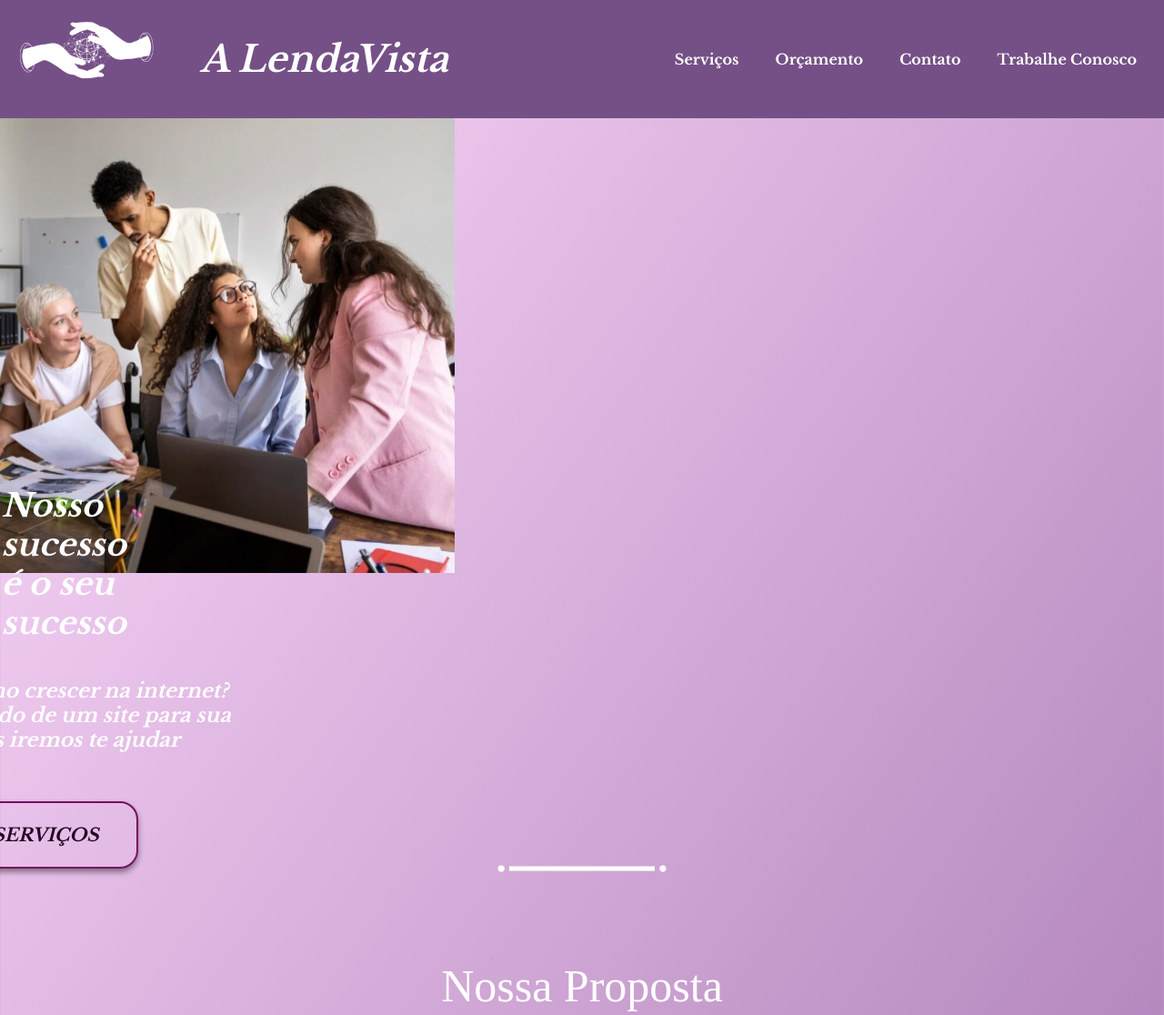
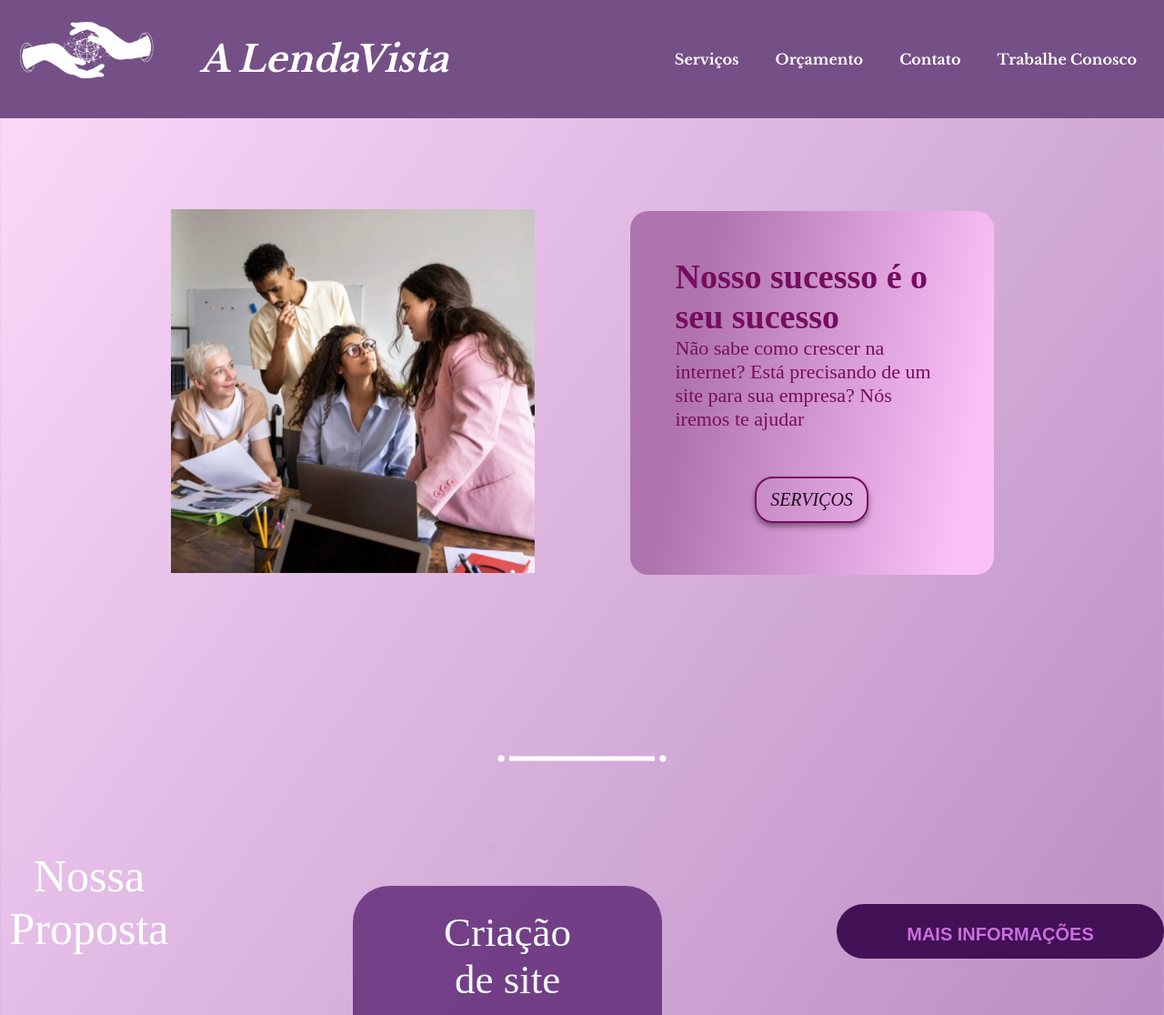
Before and after one commit to victoriafe-sa/Projeto-ALendaVista, a plain HTML site: page estrut/index.html in a window 1280 px wide. Shown: the top 1116 px of the page at 91% size. Drawn offline with Linux system fonts and the light colour scheme; files whose address does not match are found by name.

Commit message:
alteração no CSS do slogan

```diff
--- a/css/style.css
+++ b/css/style.css
@@ -84,101 +84,61 @@ a {
 }
 
 /* Style main/ section*/
-
-.content_slogan {
-    width: 500px;
-    height: 500px;
-    background: linear-gradient(100deg, #AF74AE 20%, #fbbff8 89%);
-    margin-top: 20px; /* Margem simplificada */
-    margin-left: 35%;
-    border-radius: 5%;
-    color: #770d60;
-}
-
-.slogan {
-    display: flex;
-    flex-direction: column;
-    justify-content: center;
-    align-items: center;
-    height: 100%;
-}
-
-.img_anuncio img{
-    width: 500px;
-    height: 500px;
-}
-
-
-#titulo_card{
+.anuncio{
     display: flex;
     justify-content: center;
     align-items: center;
-    font-size: 35px;
-    font-family: 'MinhaFonte';
-    font-style: italic;
-    margin-top: -100px;
-    margin-bottom: 40px;
-    margin-left: 40px;
+    margin: 100px;
 }
-#text_card{
+
+.img_anuncio{
+    margin-right: 50px;
+}
+.img_anuncio img {
+    width: 400px;
+    height: 400px;
+}
+
+.slogan_info{
+    width: 400px;
+    height: 400px;
+    background: linear-gradient(100deg, #AF74AE 20%, #fbbff8 89%);
+    border-radius: 5%;
+    color: #770d60;
+    align-items: center;
+    margin-left: 55px;
+}
+
+.slogan-text{
+    margin: 50px;
+}
+
+.slogan-text h1{
+    font-size: 38px;
+}
+
+.slogan-text p{
+    font-size: 22px;
+}
+
+.button-servico{
     display: flex;
     justify-content: center;
-    font-size: 22px;
-    font-family: 'MinhaFonte';
-    font-style: italic;
-    margin-bottom: 50px;
-}
-.card-tam{
-    margin-left: 40px;
-    height: 50px;
-    width: 450px;
-}
-/*buton*/
-.button-servico{
-    margin-top: 75px;
-    margin-bottom: -100px;
-
 }
 .servico_slogan{
-    display: flex;
-    justify-content: center;
-    align-items: center;
     font-size: 20px;
-    font-family: 'MinhaFonte';
     font-style: italic;
     border: 2px solid #770d60;
     color: rgb(36, 6, 36);
-    height: 70px;
-    width: 200px;
     border-radius: 20px;
-    margin-top: 10px;
     box-shadow: 0 4px 6px rgba(0, 0, 0, 0.428);
+    padding: 12px 15px;
 }
 .servico_slogan:hover{
-    display: flex;
-    justify-content: center;
-    align-items: center;
-    font-size: 20px;
-    font-family: 'MinhaFonte';
-    font-style: italic;
     background-color: rgba(252, 220, 255, 0.428);
-    color: rgb(8, 8, 8);
-    height: 70px;
-    width: 200px;
-    border-radius: 20px;
-    margin-top: 10px;
-
-}
-
-
-
-
-.img_anuncio {
-    width: 100px;
-    height: auto;
 }
 /*Styler_Proposta*/
-.poroposta{
+.proposta{
     display: flex;
 }
 #titulo_proposta{
--- a/estrut/index.html
+++ b/estrut/index.html
@@ -35,25 +35,22 @@
             </div>
         </div>
     </header>
+
     <main>
         <section class="anuncio">
-            <div class="texto_anuncio">
-                <div class="img_anuncio">
-                    <img src="../img/foto-ini.jpg" alt="">
-                    <div class="slogan">
-                        <h1 id="titulo_card">Nosso sucesso é o seu sucesso</h1>
-                        <div class="card-tam">
-                            <p id="text_card">Não sabe como crescer na internet? Está precisando de um site para sua
-                                empresa? Nós iremos te ajudar</p>
-                        </div>
-                        <div class="button-servico">
-                            <a href="#banner" class="servico_slogan">SERVIÇOS</a>
-                        </div>
-                    </div>
+            <div class="img_anuncio">
+                <img src="../img/foto-ini.jpg" alt="">
+            </div>
+            <div class="slogan_info">
+                <div class="slogan-text">
+                    <h1 id="titulo_slogan">Nosso sucesso é o seu sucesso</h1>
+                    <p id="text_card">Não sabe como crescer na internet? Está precisando de um site para sua empresa? Nós iremos te ajudar</p>
+                </div>
+                <div class="button-servico">
+                    <a href="#banner" class="servico_slogan">SERVIÇOS</a>
                 </div>
             </div>
         </section>
-
 
         <div class="divisao">
             <img src="../img/linha.png" alt="">
```
